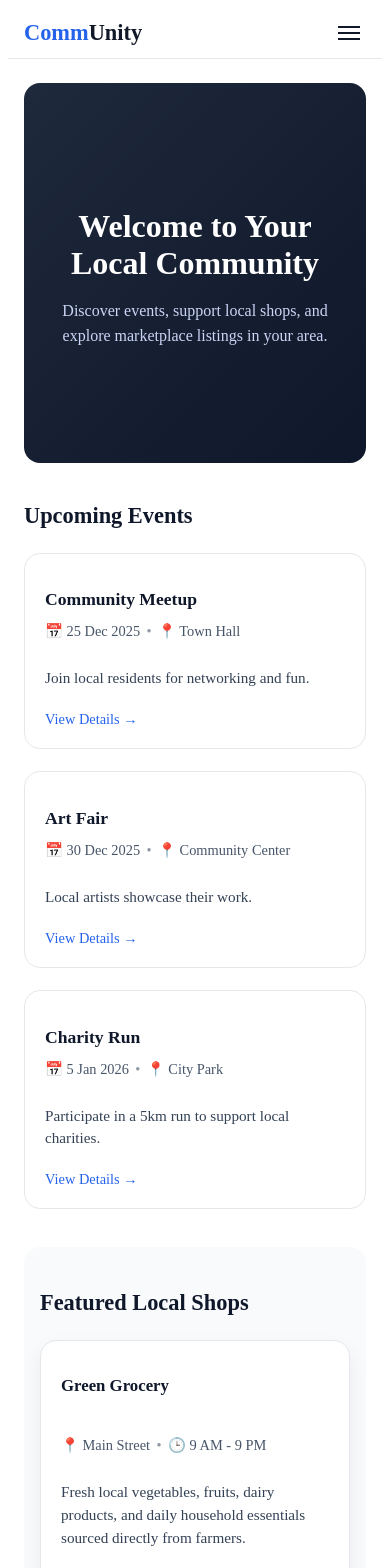
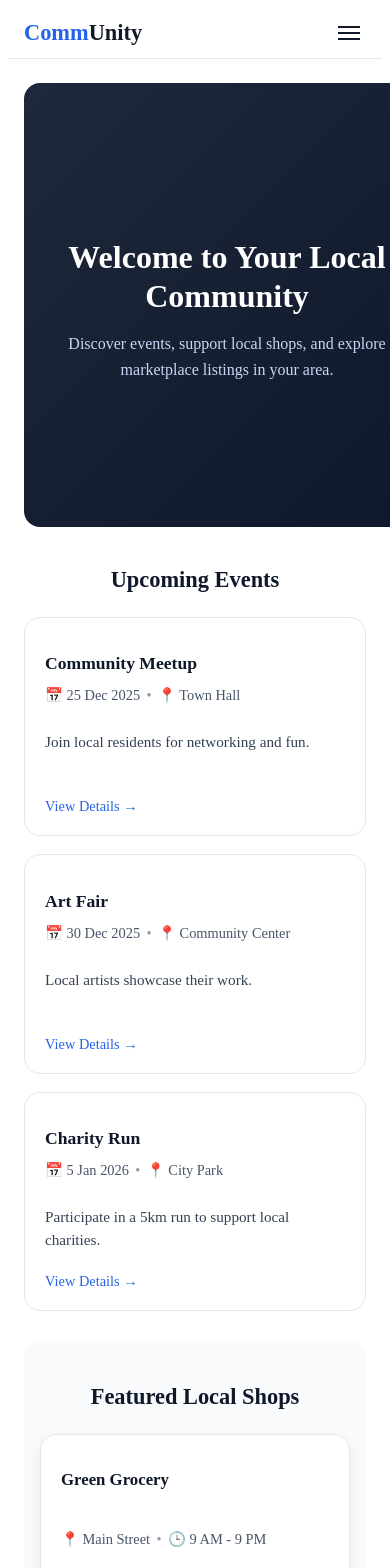
Before and after one commit to Nadeem200421/project6, a Next.js app: page / in a window 390 px wide. Shown: the top 1568 px of the page. Built offline with nearby package versions, Linux system fonts and the light colour scheme.

Commit message:
Update home.css

```diff
--- a/app/styles/home.css
+++ b/app/styles/home.css
@@ -19,29 +19,27 @@
   align-items: center;
   justify-content: center;
   text-align: center;
-  background: linear-gradient(
-    135deg,
-    #1e293b,
-    #0f172a
-  );
+  background: linear-gradient(135deg, #1e293b, #0f172a);
   color: #ffffff;
   border-radius: 1rem;
   margin: 1.5rem 0 3rem;
+  padding: 2rem;
+  transition: background 0.3s ease;
 }
 
 .hero-content {
   max-width: 700px;
-  padding: 2rem;
 }
 
 .hero-section h1 {
   font-size: clamp(2rem, 4vw, 3rem);
   font-weight: 700;
   margin-bottom: 1rem;
+  line-height: 1.2;
 }
 
 .hero-section p {
-  font-size: clamp(1rem, 2vw, 1.2rem);
+  font-size: clamp(1rem, 2vw, 1.25rem);
   color: #cbd5f5;
   line-height: 1.6;
 }
@@ -57,6 +55,7 @@
   background-color: #f8fafc;
   padding: 2rem 1.5rem;
   border-radius: 1rem;
+  transition: background-color 0.3s ease;
 }
 
 .section-header {
@@ -75,6 +74,7 @@
 .card-grid {
   display: grid;
   gap: 1.5rem;
+  grid-auto-rows: 1fr;
 }
 
 /* Events */
@@ -93,8 +93,25 @@
 }
 
 /* =========================
+   Dark Mode
+========================= */
+.dark .section-alt {
+  background-color: #1f2937;
+}
+
+.dark .section-header h2 {
+  color: #f3f4f6;
+}
+
+/* =========================
    Responsive Tweaks
 ========================= */
+@media (max-width: 1024px) {
+  .card-grid {
+    gap: 1.25rem;
+  }
+}
+
 @media (max-width: 768px) {
   .hero-section {
     min-height: 45vh;
@@ -108,10 +125,15 @@
 
 @media (max-width: 480px) {
   .hero-content {
-    padding: 1.5rem 1rem;
+    padding: 1.25rem 0.75rem;
   }
 
   .section {
-    margin-bottom: 2.5rem;
+    margin-bottom: 2rem;
+  }
+
+  .section-header h2 {
+    font-size: 1.4rem;
+    text-align: center;
   }
 }
```
